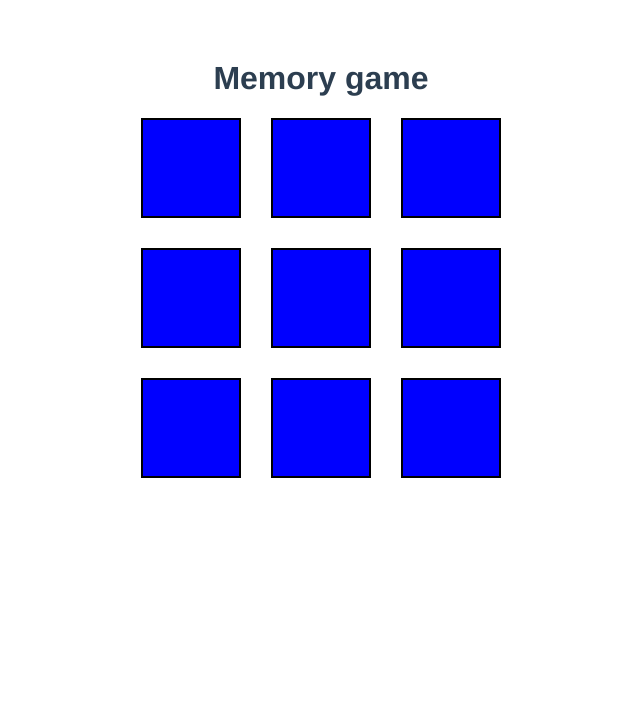
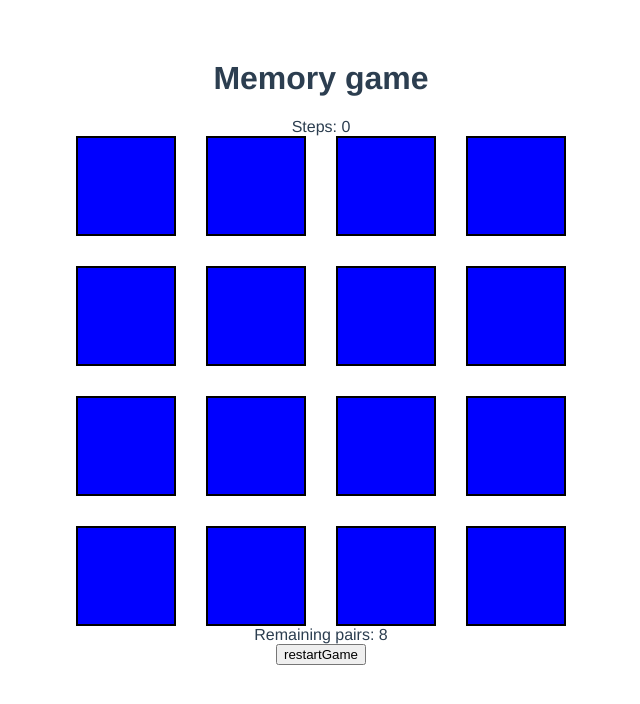
Before and after one commit to tivcsu/memory-game-vue, a Vue app: page / in a window 1280 px wide. Shown: the top 704 px of the page, without its empty margins (319-959 px from the left). Built offline with nearby package versions, Linux system fonts and the light colour scheme.

Commit message:
base game

```diff
--- a/src/App.vue
+++ b/src/App.vue
@@ -1,18 +1,112 @@
 <template>
   <h1>Memory game</h1>
+  <div>Steps: {{ steps }}</div>
   <div class="game-board">
-    <Card v-for="card in cardList" :key="card" />
+    <Card
+      v-for="(card, index) in cardList"
+      :key="index"
+      :isFlipped="card.isFlipped"
+      :card-position="card.position"
+      :value="card.value"
+      :isMatched="card.isMatched"
+      @flip="flipCard"
+    />
   </div>
+  <div>{{ gameStatus }}</div>
+  <button @click="restartGame">restartGame</button>
 </template>
 
 <script setup>
+import _ from "lodash";
+import { ref, watch, computed } from "vue";
 import Card from "./components/Card.vue";
 
-const cardList = [];
+const cardList = ref([]);
+const flippedCards = ref([]);
+const steps = ref(0);
 
-for (let i = 0; i < 9; i++) {
-  cardList.push(i);
-}
+const remainingPairs = computed(
+  () => cardList.value.filter((card) => card.isMatched === false).length / 2
+);
+const gameStatus = computed(() =>
+  remainingPairs.value === 0
+    ? "You win"
+    : `Remaining pairs: ${remainingPairs.value}`
+);
+
+const cardValues = [1, 2, 3, 4, 5, 6, 7, 8];
+
+cardValues.forEach((value) => {
+  cardList.value.push({
+    position: null,
+    isFlipped: false,
+    value: value,
+    isMatched: false,
+  });
+  cardList.value.push({
+    position: null,
+    isFlipped: false,
+    value: value,
+    isMatched: false,
+  });
+  cardList.value = cardList.value.map((card, index) => {
+    return {
+      ...card,
+      position: index,
+    };
+  });
+});
+
+const shuffleCards = () => {
+  cardList.value = _.shuffle(cardList.value);
+};
+
+const restartGame = () => {
+  shuffleCards();
+
+  cardList.value = cardList.value.map((card, index) => {
+    return { ...card, isMatched: false, isFlipped: false, position: index };
+  });
+};
+
+const flipCard = (card) => {
+  cardList.value[card.cardPosition].isFlipped = true;
+
+  if (flippedCards.value[0]) {
+    if (
+      flippedCards.value[0].cardPosition === card.cardPosition &&
+      flippedCards.value[0].value === card.value
+    ) {
+      return;
+    } else flippedCards.value[1] = card;
+  } else flippedCards.value[0] = card;
+};
+
+const isMatch = (cardOne, cardTwo) => {
+  if (cardOne.value === cardTwo.value) {
+    cardList.value[cardOne.cardPosition].isMatched = true;
+    cardList.value[cardTwo.cardPosition].isMatched = true;
+  } else {
+    setTimeout(() => {
+      cardList.value[cardOne.cardPosition].isFlipped = false;
+      cardList.value[cardTwo.cardPosition].isFlipped = false;
+    }, 1000);
+  }
+  steps.value += 1;
+};
+
+watch(
+  flippedCards,
+  (current) => {
+    if (current.length === 2) {
+      const cardOne = current[0];
+      const cardTwo = current[1];
+      isMatch(cardOne, cardTwo);
+      flippedCards.value.length = 0;
+    }
+  },
+  { deep: true }
+);
 </script>
 
 <style>
@@ -30,8 +124,8 @@ for (let i = 0; i < 9; i++) {
 }
 .game-board {
   display: grid;
-  grid-template-columns: 100px 100px 100px;
-  grid-template-rows: 100px 100px 100px;
+  grid-template-columns: 100px 100px 100px 100px;
+  grid-template-rows: 100px 100px 100px 100px;
   row-gap: 30px;
   column-gap: 30px;
   justify-content: center;
--- a/src/components/Card.vue
+++ b/src/components/Card.vue
@@ -1,17 +1,26 @@
 <template>
-  <div class="card" @click="flip()">
-    <div v-if="isFlipped" class="card__side card--front">Card</div>
+  <div class="card" @click="flipCard()">
+    <div v-if="isFlipped" class="card__side card--front">
+      {{ value }} - {{ cardPosition }}
+    </div>
     <div v-else class="card__side card--back"></div>
   </div>
 </template>
 
 <script setup>
-import { ref } from "vue";
+import { defineEmits, defineProps } from "vue";
 
-const isFlipped = ref(false);
+const props = defineProps({
+  cardPosition: Number,
+  isFlipped: Boolean,
+  value: Number,
+  isMatched: Boolean,
+});
 
-const flip = () => {
-  isFlipped.value = !isFlipped.value;
+const emit = defineEmits(["flip"]);
+
+const flipCard = () => {
+  emit("flip", props);
 };
 </script>
 
```
